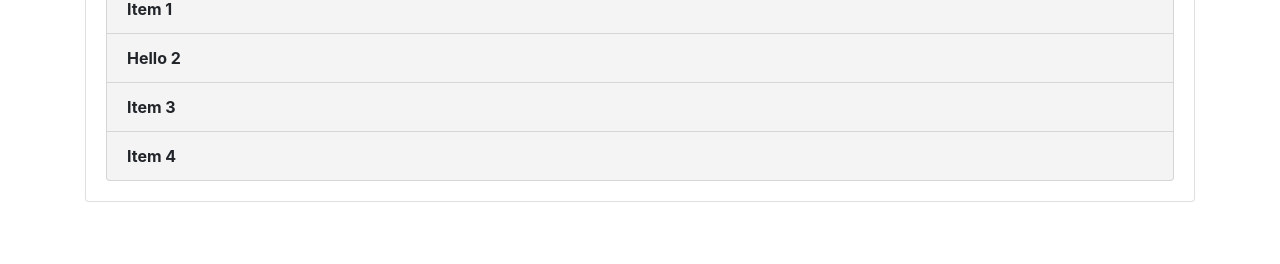
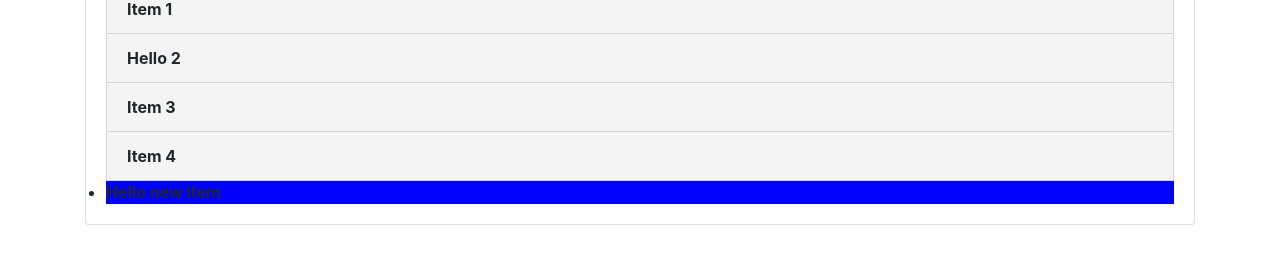
Before and after one commit to py240899/SharpenerProjects, a plain HTML site: page index.html in a window 1280 px wide. Shown: the part 296-560 px from the top of the page. Drawn offline with nearby package versions, Linux system fonts and the light colour scheme.

```diff
--- a/dom.js
+++ b/dom.js
@@ -23,6 +23,8 @@
 // console.log(title);
 // title.style.color = "green";
 
+//GET ELEMENT BY CLASS NAME
+
 var items = document.getElementsByClassName('list-group-item')
 console.log(items);
 console.log(items[2]);
@@ -37,3 +39,11 @@
 for(var i=0;i<items.length;i++){
     items[i].style.fontWeight ="bold";
 }
+
+//GET ELEMENTS BY TAG NAME
+
+var items = document.getElementsByClassName('new-list-group-item');
+console.log(items);
+items[0].textContent = 'Hello new item';
+items[0].style.fontWeight = "bold";
+items[0].style.backgroundColor = "blue";
--- a/index.html
+++ b/index.html
@@ -26,6 +26,7 @@
       <li class="list-group-item">Item 2</li>
       <li class="list-group-item">Item 3</li>
       <li class="list-group-item">Item 4</li>
+      <li class="new-list-group-item">New Item-4</li>
     </ul>
    </div>
   </div>
```
